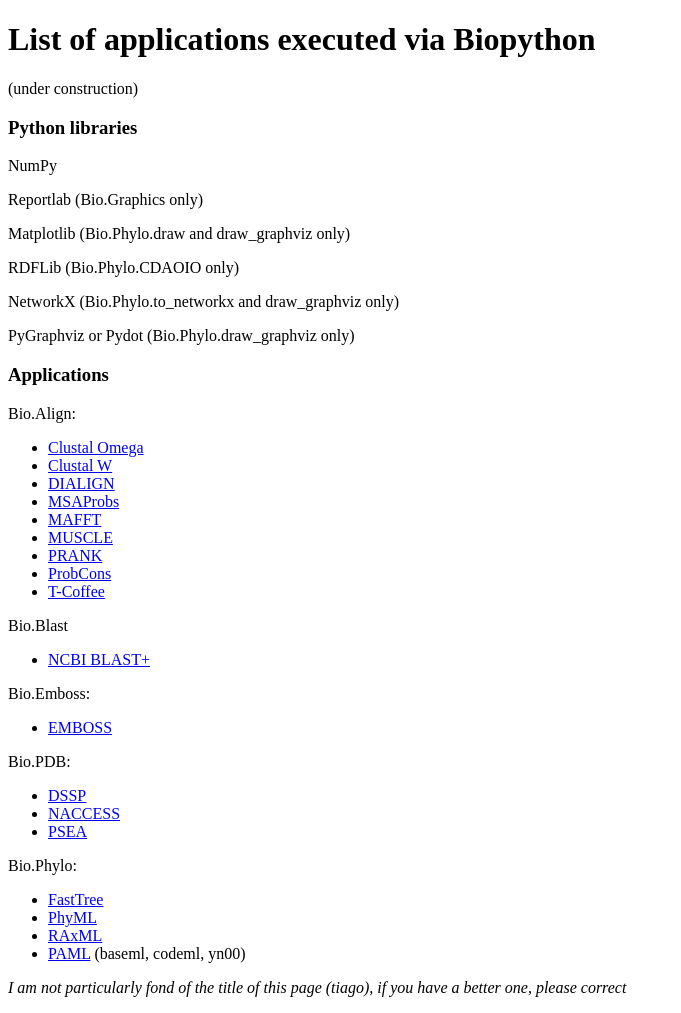
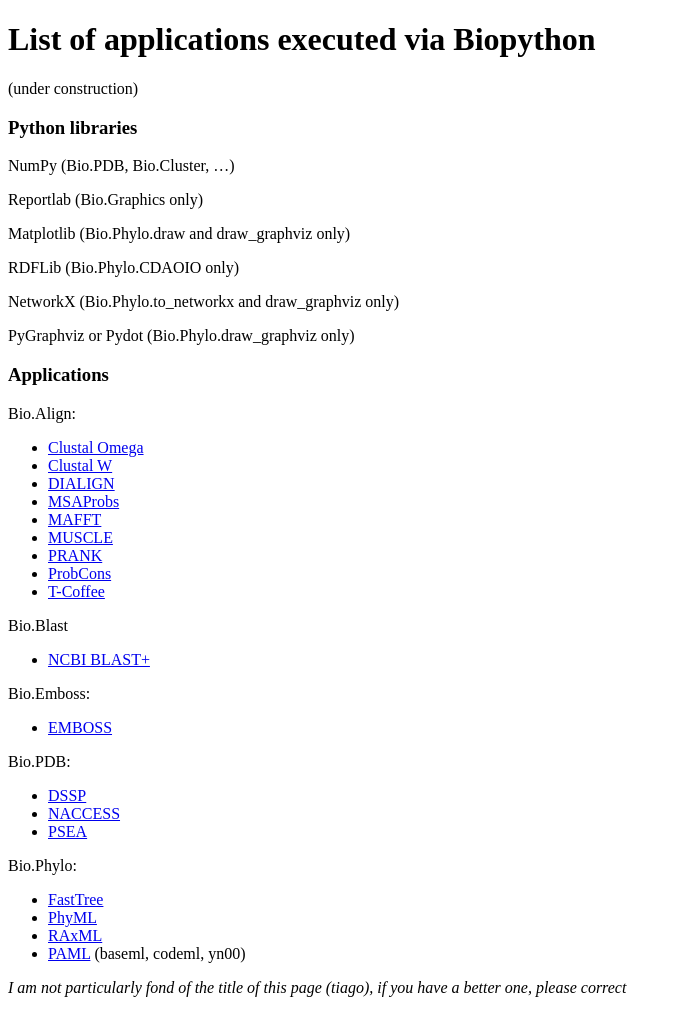
Before and after one commit to biopython/biopython.github.io, a Jekyll site: the page built from wiki/List_of_applications_executed_via_Biopython.md, in a window 1280 px wide. Shown: the whole page, without its empty margins (0-681 px from the left). Built offline with Jekyll 4.4.1, drawn with Linux system fonts in a browser that asks for light colours.

Commit message:
/* Python libraries */ Numpy

```diff
--- a/wiki/List_of_applications_executed_via_Biopython.md
+++ b/wiki/List_of_applications_executed_via_Biopython.md
@@ -8,7 +8,7 @@ layout: wiki
 
 ### Python libraries
 
-NumPy
+NumPy (Bio.PDB, Bio.Cluster, ...)
 
 Reportlab (Bio.Graphics only)
 
```
Also changed, not shown: 1 other file.
